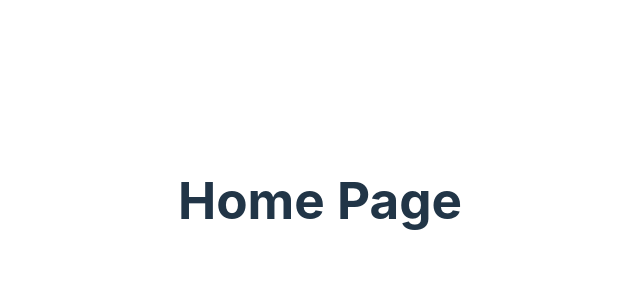
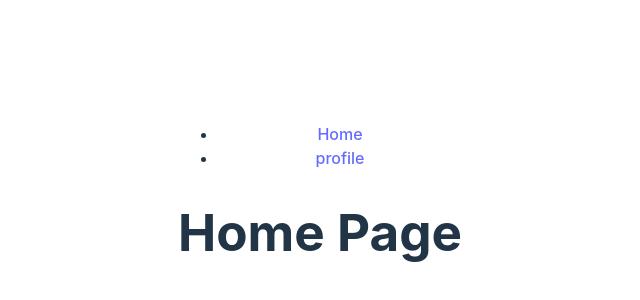
Before and after one commit to mjerta/github-pages-test, a React (Vite) app: page / in a window 1280 px wide. Shown: the part 200-500 px from the top of the page, without its empty margins (320-960 px from the left). Built offline with nearby package versions, Linux system fonts and the light colour scheme.

Commit message:
Add navigation to app

```diff
--- a/src/App.jsx
+++ b/src/App.jsx
@@ -2,10 +2,12 @@ import './App.css'
 import {Route, Router, Routes} from "react-router-dom";
 import Profile from "./pages/profile/Profile.jsx";
 import Home from "./pages/home/Home.jsx";
+import Navigation from "./components/navigation/Navigation.jsx";
 
 function App() {
   return (
     <>
+      <Navigation/>
       <Routes>
         <Route path="/" element={<Home/>}/>
         <Route path="/profile" element={<Profile/>}/>
--- /dev/null
+++ b/src/components/navigation/Navigation.jsx
@@ -0,0 +1,19 @@
+import "./navigation.css"
+import {NavLink} from "react-router-dom";
+
+function navigation({className}) {
+  return (
+    <nav className={`navigation ${className ? className : ''}`}>
+      <ul>
+        <li>
+          <NavLink to={"/"}>Home</NavLink>
+        </li>
+        <li>
+          <NavLink to={"/profile"}>profile</NavLink>
+        </li>
+      </ul>
+    </nav>
+  )
+}
+
+export default navigation;
--- /dev/null
+++ b/src/components/navigation/navigation.css
@@ -0,0 +1,3 @@
+.navigation {
+
+}
--- a/src/main.jsx
+++ b/src/main.jsx
@@ -6,7 +6,7 @@ import {BrowserRouter as Router} from "react-router-dom";
 
 createRoot(document.getElementById('root')).render(
   <StrictMode>
-    <Router basename={process.env.PUBLIC_URL}>
+    <Router basename={"/"}>
       <App/>
     </Router>
   </StrictMode>
```
